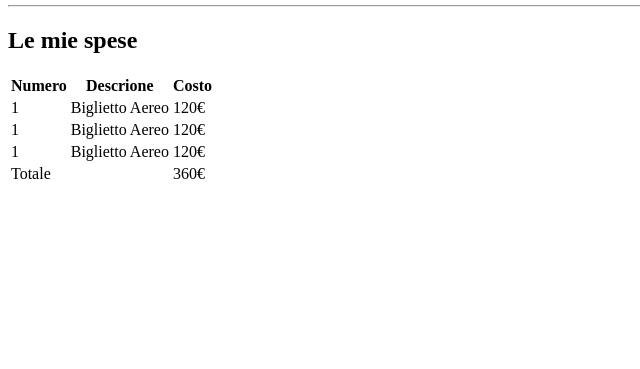
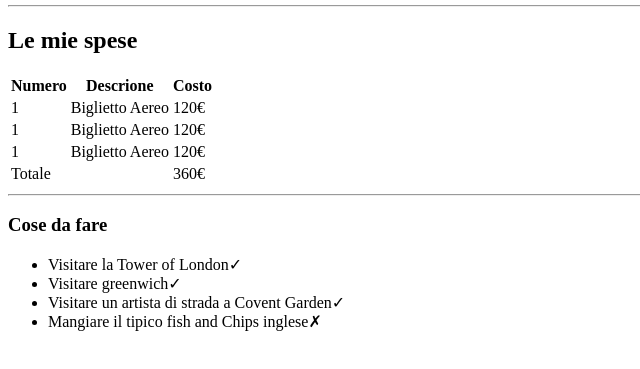
Before and after one commit to cetronifederica/html-london-trip, a plain HTML site: page index.html in a window 1280 px wide. Shown: the part 101-470 px from the top of the page, without its empty margins (0-640 px from the left). Drawn offline with Linux system fonts and the light colour scheme.

Commit message:
add sezione cose da fare

```diff
--- a/index.html
+++ b/index.html
@@ -52,5 +52,17 @@
 
 </section>
 <!--fine sezione le mie spese-->
+<hr>
+<!--inizio sezione cose da fare-->
+<section>
+    <h3>Cose da fare</h3>
+    <ul>
+        <li>Visitare la Tower of London&check;</li>
+        <li>Visitare greenwich&check;</li>
+        <li>Visitare un artista di strada a Covent Garden&check;</li>
+        <li>Mangiare il tipico fish and Chips inglese&cross;</li>
+    </ul>
+</section>
+<!--finisce sezione cose da fare-->
 </body>
 </html>
```
